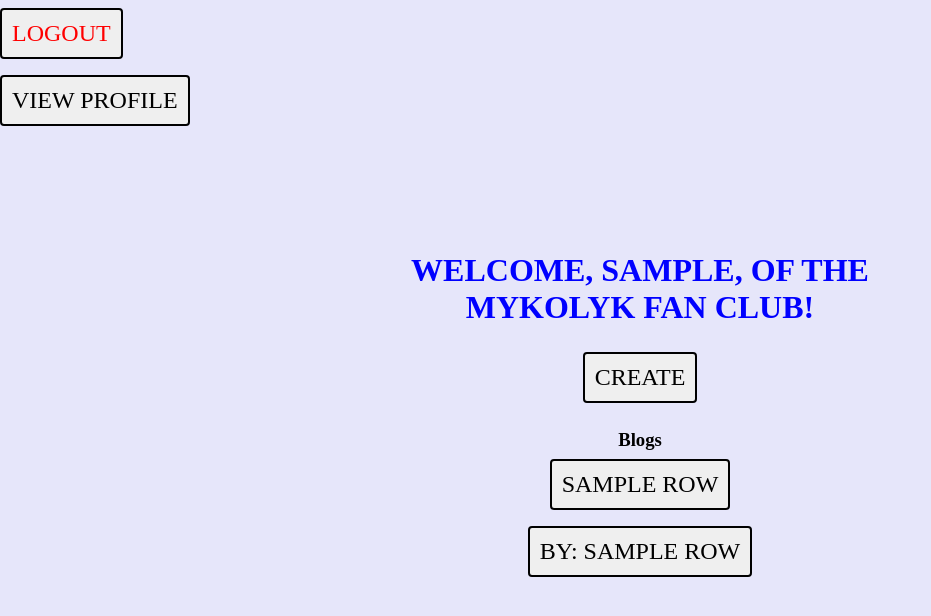
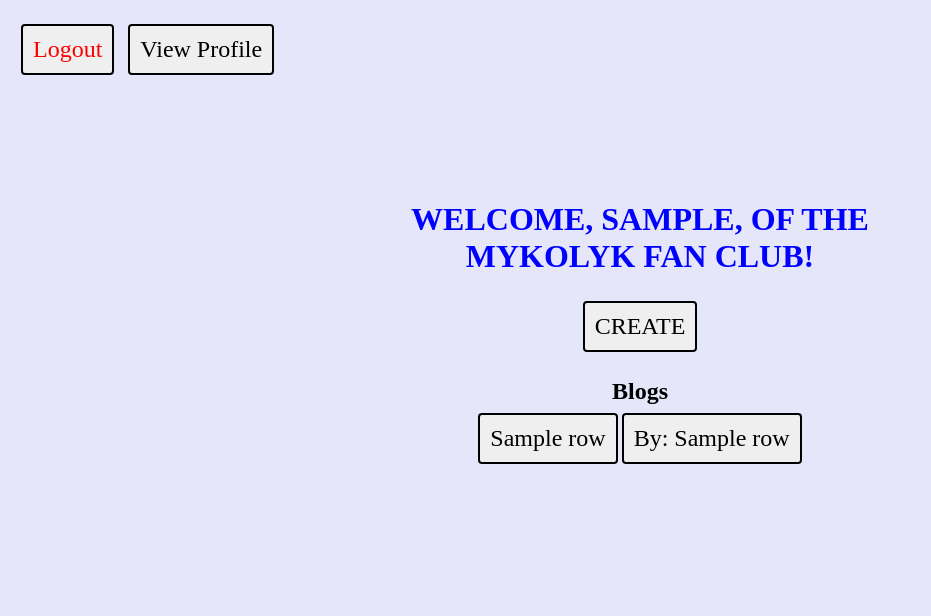
Before and after one commit to shafiulhaque/mykolyk-fan-club-blog, a Flask app: template app/templates/response.html in a window 1280 px wide. Shown: the top 616 px of the page, without its empty margins (0-931 px from the left). Run offline with Flask 2, Linux system fonts and the light colour scheme; the template is opened without the code that fills it: most values are stand-ins (such as "Sample title", 1, 10 or a date in 2020).

Commit message:
stopped screaming at user

```diff
--- a/app/static/css/styles.css
+++ b/app/static/css/styles.css
@@ -33,10 +33,18 @@ html {
     color: blue;
 }
 
+.navbar {
+    margin: 1rem;
+}
+
+.navbar form {
+    display: inline-block;
+    padding: 0 5px;
+}
+
 input,
 button {
     cursor: pointer;
-    text-transform: uppercase;
     background-color: none;
     margin: 8px 0;
     border: 2px solid black;
@@ -45,7 +53,8 @@ button {
     padding: 10px;
 }
 
-input:hover {
+input:hover,
+button:hover {
     border: 2px solid whitesmoke;
 }
 
@@ -54,10 +63,14 @@ input[type="password"] {
     text-transform: none;
 }
 
-input[value="logout"] {
+input[value="Logout"] {
     color: red;
 }
 
 .error {
     color: red;
 }
+
+.blog-entries form {
+    display: inline-block;
+}
--- a/app/templates/login.html
+++ b/app/templates/login.html
@@ -9,7 +9,7 @@
   <body>
     <div class="landing body-container">
       <form action="/" method="POST">
-        <input type="submit" value="home">
+        <input type="submit" value="Home">
       </form>
       <h3>
         Enter your username and password below to proceed.
@@ -21,11 +21,11 @@
         <br>
         <input type="password" name="password" placeholder="PASSWORD">
         <br><br>
-        <input type="submit" name="sub1" value="login">
+        <input type="submit" name="sub1" value="Login">
       </form>
       <p>If you don't have an account...</p>
       <form action="/signup" method="GET">
-        <input type="submit" value="signup">
+        <input type="submit" value="Sign Up">
       </form>
     </div>
   </body>
--- a/app/templates/main.html
+++ b/app/templates/main.html
@@ -15,11 +15,11 @@
       </h1>
 
       <form action="/login" method="GET">
-        <input type="submit" value="login">
+        <input type="submit" value="Login">
       </form>
 
       <form action="/signup" method="GET">
-        <input type="submit" value="signup">
+        <input type="submit" value="Sign Up">
       </form>
     </div>
   </body>
--- a/app/templates/profile.html
+++ b/app/templates/profile.html
@@ -7,6 +7,7 @@
   </head>
 
   <body>
+    <div class="navbar">
       <form action="/logout" method="POST">
         <input type="submit" name="sub2" value="logout">
       </form>
@@ -14,6 +15,7 @@
       <form action="/" method="GET">
         <input type="submit" value="home">
       </form>
+    </div>
 
     <h3> PROFILE OF: {{u[0]}} </h3>
     <h4> DATE OF CREATION: {{u[2]}} </h4>
--- a/app/templates/response.html
+++ b/app/templates/response.html
@@ -7,14 +7,16 @@
   </head>
 
   <body>
+    <div class="navbar">
       <form action="/logout" method="POST">
-      <input type="submit" name="sub2" value="logout">
+        <input type="submit" name="sub2" value="Logout">
       </form>
       <form action="/profile" method="GET">
         <button type="submit" name="{{username}}">
             <div>View Profile</div>
         </button>
       </form>
+    </div>
     <div class="body-container">
       <br>
       <h1>
@@ -22,12 +24,13 @@
       </h1>
       <br>
       <form action="/create" method="GET">
-        <input type="submit" value="create">
+        <input type="submit" value="CREATE">
       </form>
       <br>
-      <h3>Blogs</h3>
+      <h2>Blogs</h2>
 
       {% for row in all_blogs %}
+      <div class="blog-entries">
         <form action="/view" method="GET">
           <button type="submit" name="{{row[0]}}">
             <div>{{row[2]}}</div>
@@ -38,6 +41,7 @@
             <div>By: {{row[1]}}</div>
           </button>
         </form>
+      </div>
       <br><br>
       {% endfor %}
 
--- a/app/templates/signup.html
+++ b/app/templates/signup.html
@@ -9,7 +9,7 @@
   <body>
     <div class="landing body-container">
       <form action="/" method="POST">
-        <input type="submit" value="home">
+        <input type="submit" value="Home">
       </form>
       <h3>
         Create your account to get started.
@@ -20,11 +20,11 @@
         <br>
         <input type="password" name="password" placeholder="PASSWORD">
         <br><br>
-        <input type="submit" name="sub1" value="signup">
+        <input type="submit" name="sub1" value="Sign Up">
       </form>
       <p>If you have an account...</p>
       <form action="/login" method="GET">
-        <input type="submit" value="login">
+        <input type="submit" value="Login">
       </form>
     </div>
   </body>
```
Lines whose indentation alone changed are shown as unchanged.
